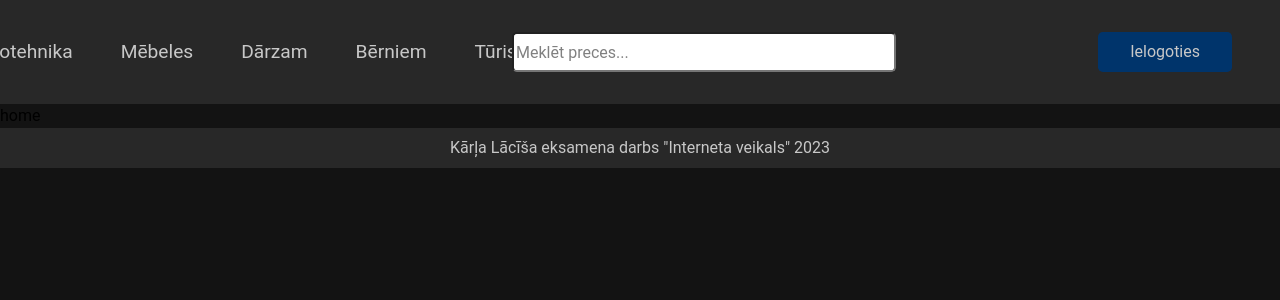
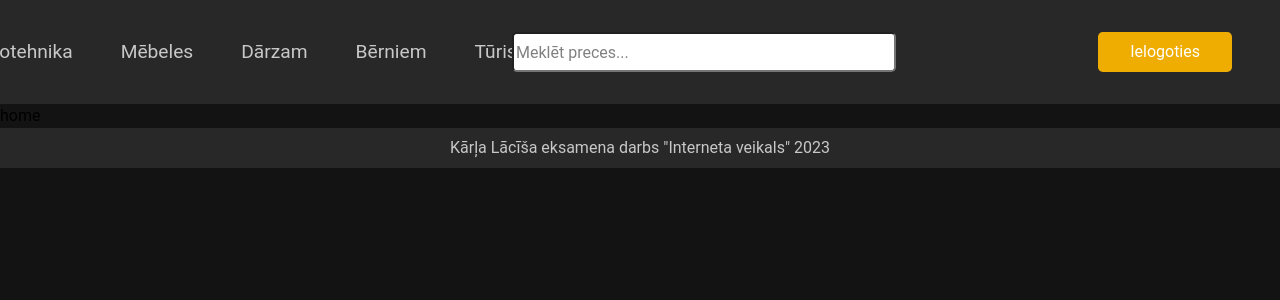
Before and after one commit to sadsewd/Eksamena-darbs, a React (Create React App) app in the folder Sistēma/interneta-veikals/: page / in a window 1280 px wide. Shown: the top 300 px of the page. Built offline with nearby package versions, Linux system fonts and the light colour scheme.

Commit message:
Nelielas dizaina izmaiņas header komponentē

```diff
--- a/Sistēma/interneta-veikals/src/Components/Header/headerStyle.js
+++ b/Sistēma/interneta-veikals/src/Components/Header/headerStyle.js
@@ -38,6 +38,7 @@ export const Header = styled.header`
   export const LoginButton = styled(Link)`
   padding: .5rem 2rem;
   background: ${darkBlue};
+  color: white;
   ${borderRadius}
   float: right;
   margin-right: 3rem;
@@ -51,4 +52,7 @@ export const Header = styled.header`
   &::placeholder{
     color: grey;
   }
+  &:focus{
+    outline: none;
+  }
   `;
--- a/Sistēma/interneta-veikals/src/GlobalCSSVariables.js
+++ b/Sistēma/interneta-veikals/src/GlobalCSSVariables.js
@@ -1,2 +1,2 @@
 export const borderRadius = `border-radius: .3rem;`;
-export const darkBlue = `#00346b`;
+export const darkBlue = `#eead00`;
```
